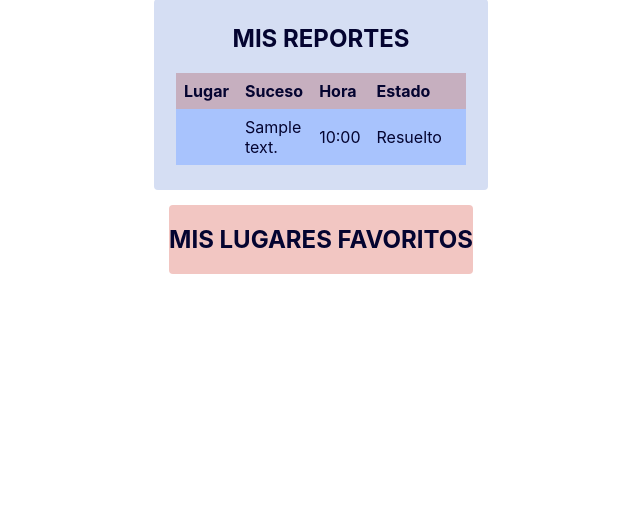
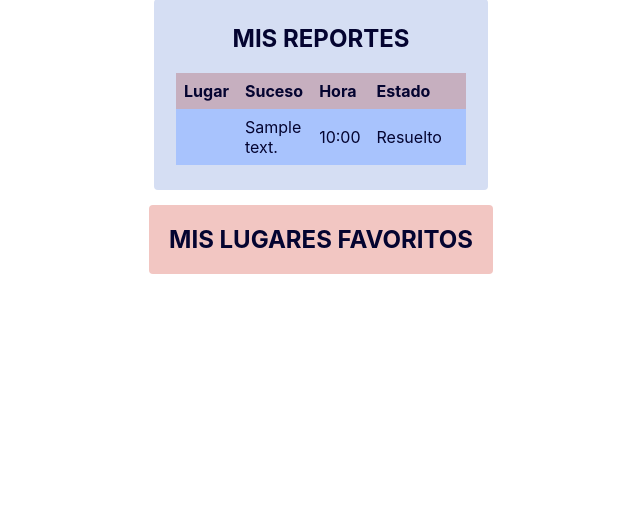
Before and after one commit to DCC-CC4401/2024-1-CC4401-1-grupo-3, a Django app: page /profile in a window 1280 px wide. Shown: the part 199-713 px from the top of the page, without its empty margins (319-959 px from the left). Run offline with Django 5.2, Linux system fonts and the light colour scheme; a user stored in the database is signed in; tables that the repository leaves empty hold one stand-in row (values such as "Sample post"); grey boxes marked "Sample" are stand-in pictures; data that the repository does not hold is empty; parts of the project's set-up code (start-up, migrations or seed data) failed here and were passed over; some web fonts are replaced.

Commit message:
fixed padding and margin of places list container

```diff
--- a/estadobuxef/static/css/style.css
+++ b/estadobuxef/static/css/style.css
@@ -142,6 +142,8 @@ a {
 .subcontent {
   background-color: var(--navbar-bg);
   border-radius: .25em;
+  padding: 0 20px;
+  margin-bottom: 20px;
 }
 
 .pagination-footer {
```
